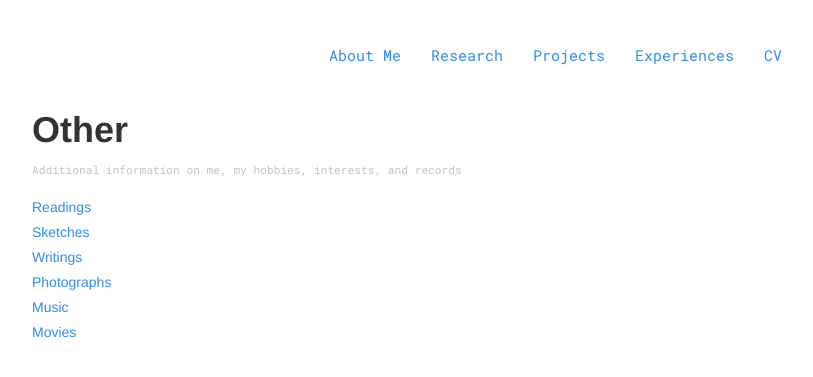
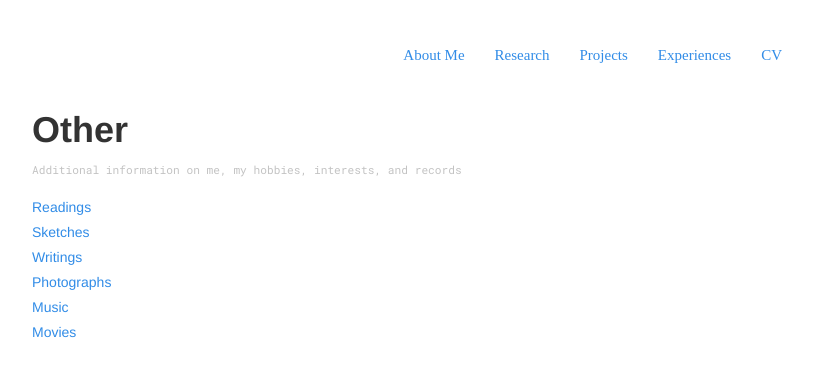
Before and after one commit to shljessie/shljessie.github.io, a Jekyll site: the page built from other.html, in a window 1280 px wide. Shown: the top 377 px of the page, without its empty margins (233-1046 px from the left). Built offline with Jekyll 4.4.1, drawn with Linux system fonts in a browser that asks for light colours; nearby versions of some CDN libraries.

Commit message:
update font

```diff
--- a/stylesheets/style.css
+++ b/stylesheets/style.css
@@ -53,7 +53,7 @@ a.nav-current{
     color:#c3c3c3
 }
 #navbar{
-    font-family: 'Roboto Mono';
+    font-family:'Barlow', 'Noto Sans TC', 'Noto Sans KR' !important;
     font-size: 15px;
     margin-bottom:2em;
     padding-top:45px;
```
Also changed, not shown: 1 other file.
